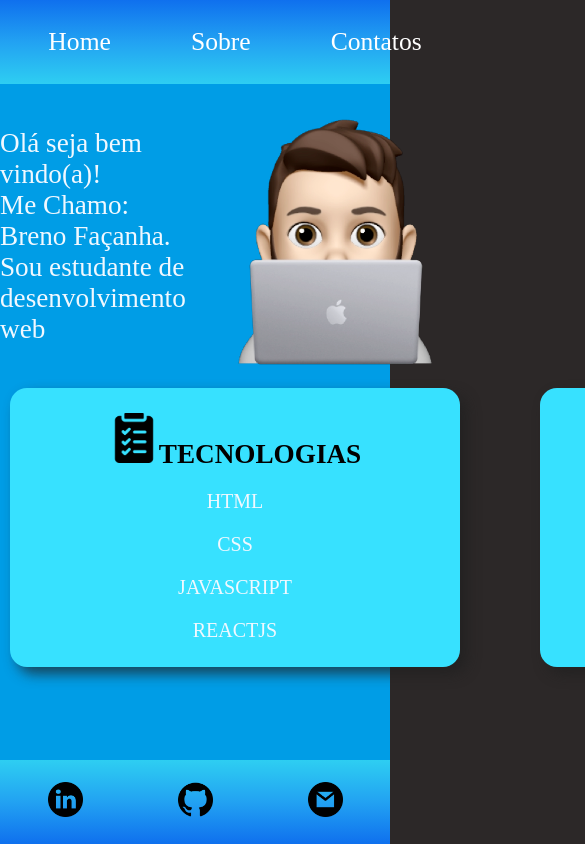
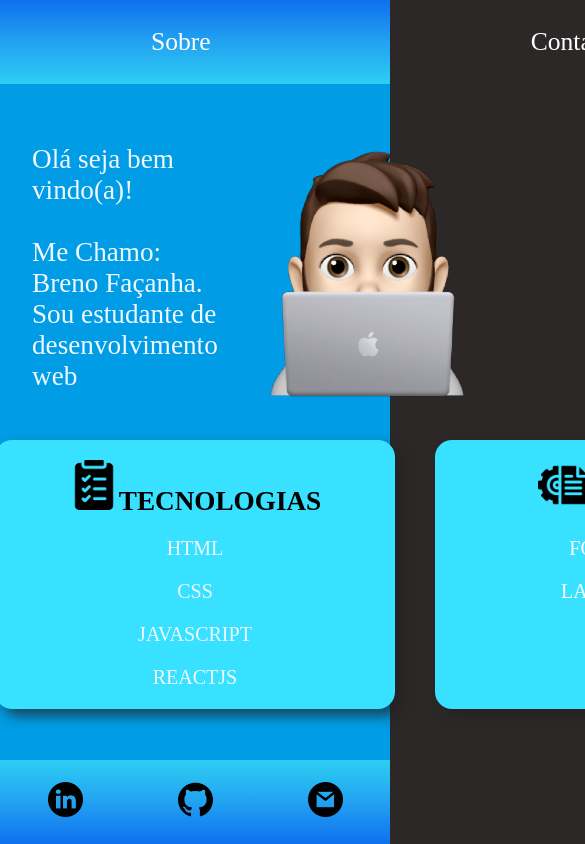
Before and after one commit to breno-facanha/LandingPageReact_1.0, a React (Vite) app in the folder landing-page/: page / in a window 390 px wide. Shown: the top 844 px of the page, 585 px wide, since content can reach past the window. Built offline with nearby package versions, Linux system fonts and the light colour scheme.

Commit message:
ajustes no css
Header espaçamentos entre os links,
Ajustes no css dos cards para ficar mais responsivo

```diff
--- a/landing-page/src/components/Header/Header.module.css
+++ b/landing-page/src/components/Header/Header.module.css
@@ -2,15 +2,25 @@
     display: flex;
     align-items: center;
     justify-content: center;
-    align-content: space-around;
+    align-content: space-between;
 
     background-image: linear-gradient(to bottom, #0f70ee,  #22A2F2, #2ECEF2);
     height: 10vh;
+
 }
 
 .cabecalho a{
     color: white;
     text-decoration: none;
-    margin-left: 5rem;
+    margin: 10rem;
     font-size: 1.6rem;
+
+
+    transition: all 0.5s ease-out;
 }
+
+.cabecalho a:hover{
+    transform: scale(1.1);
+    transition-duration: .4s;
+    transition: .3;
+}
--- a/landing-page/src/components/Main/Main.jsx
+++ b/landing-page/src/components/Main/Main.jsx
@@ -10,6 +10,7 @@ export default function Main(){
             <div className={styles.QuemSouEu}>
                 <div className={styles.nomeDev}>
                     <p>Olá seja bem vindo{'(a)'}!</p>
+                    <br/>
                     <p>Me Chamo: Breno Façanha.</p>
                     <p>Sou estudante de desenvolvimento web</p>
                 </div>
--- a/landing-page/src/components/Main/Main.module.css
+++ b/landing-page/src/components/Main/Main.module.css
@@ -6,6 +6,7 @@
 
     height: 80vh;
     width: 100%;
+    padding: 2rem;
 }
 
 .nomeDev{
@@ -41,9 +42,9 @@
     text-align: center;
     border-radius: 17px;
     box-shadow: 7px 7px 13px 0px rgba(31, 31, 31, 0.7);
-    padding: 25px;
-    margin-left: 80px;
-    width: 450px;
+    padding: 20px;
+    margin: 20px;
+    width: 400px;
     transition: all 0.3s ease-out;
     background-color: #37e1ff;
 
```
